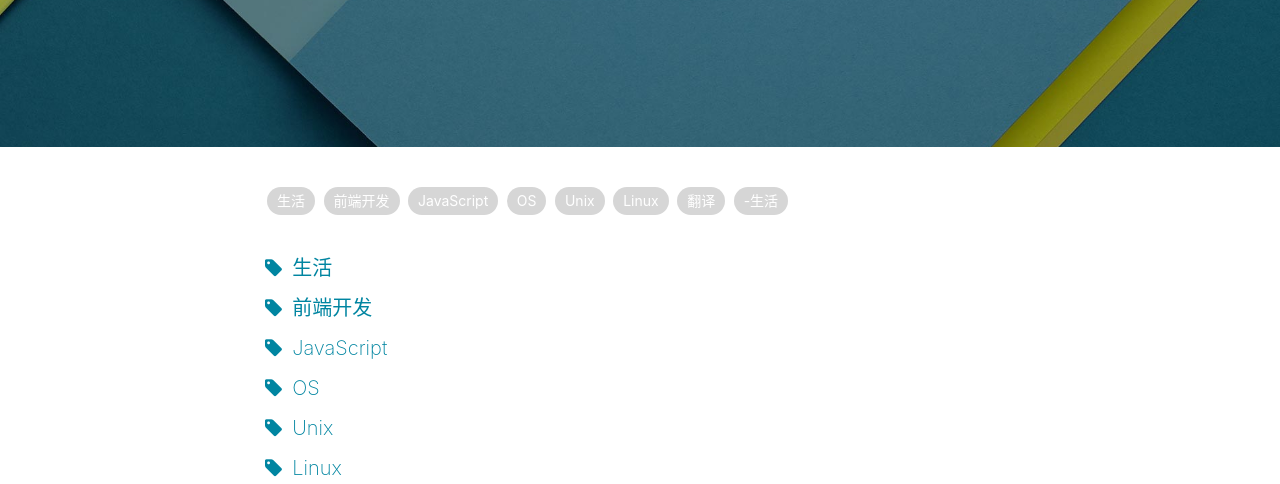
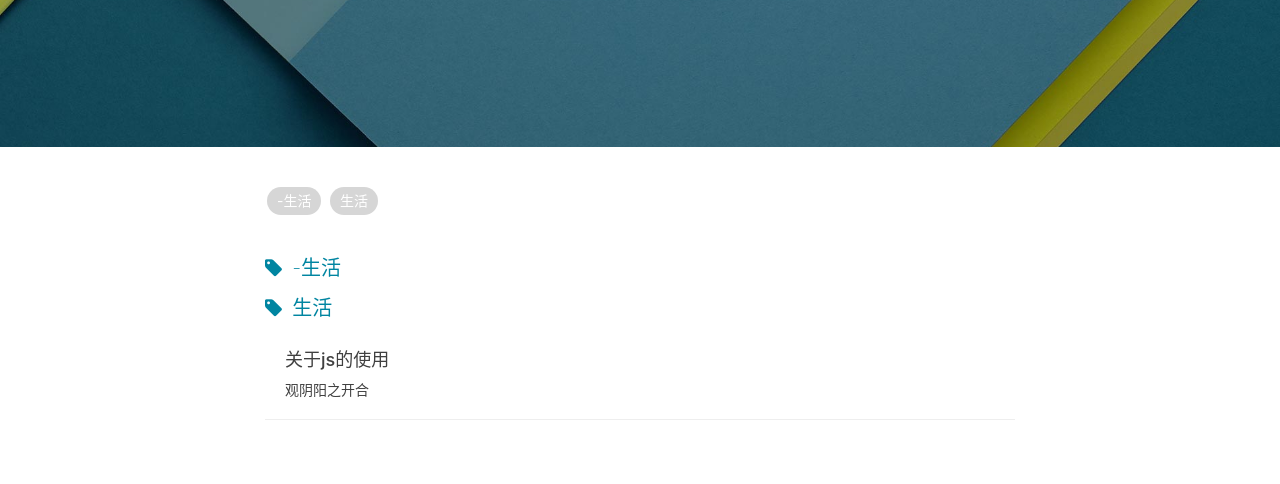
Before and after one commit to paulyung541/paulyung541.github.io, a plain HTML site: page tags/index.html in a window 1280 px wide. Shown: the part 271-755 px from the top of the page. Drawn offline with nearby package versions, Linux system fonts and the light colour scheme; files that its build step writes are made by us from their sources; files whose address does not match are found by name.

Commit message:
Site updated: 2017-05-25 09:51:07

```diff
--- a/tags/index.html
+++ b/tags/index.html
@@ -170,21 +170,9 @@
             <!-- 标签云 -->
             <div id='tag_cloud' class="tags">
 
-                    <a href="#生活" title="生活" rel="0">生活</a>
+                    <a href="#-生活" title="-生活" rel="0">-生活</a>
 
-                    <a href="#前端开发" title="前端开发" rel="0">前端开发</a>
-
-                    <a href="#JavaScript" title="JavaScript" rel="0">JavaScript</a>
-
-                    <a href="#OS" title="OS" rel="0">OS</a>
-
-                    <a href="#Unix" title="Unix" rel="0">Unix</a>
-
-                    <a href="#Linux" title="Linux" rel="0">Linux</a>
-
-                    <a href="#翻译" title="翻译" rel="0">翻译</a>
-
-                    <a href="#-生活" title="-生活" rel="1">-生活</a>
+                    <a href="#生活" title="生活" rel="1">生活</a>
 
             </div>
 
@@ -192,57 +180,15 @@
 
 
             <div class="one-tag-list">
-                <span class="fa fa-tag listing-seperator" id="生活">
-                    <span class="tag-text">生活</span>
+                <span class="fa fa-tag listing-seperator" id="-生活">
+                    <span class="tag-text">-生活</span>
                 </span>
 
             </div>
 
             <div class="one-tag-list">
-                <span class="fa fa-tag listing-seperator" id="前端开发">
-                    <span class="tag-text">前端开发</span>
-                </span>
-
-            </div>
-
-            <div class="one-tag-list">
-                <span class="fa fa-tag listing-seperator" id="JavaScript">
-                    <span class="tag-text">JavaScript</span>
-                </span>
-
-            </div>
-
-            <div class="one-tag-list">
-                <span class="fa fa-tag listing-seperator" id="OS">
-                    <span class="tag-text">OS</span>
-                </span>
-
-            </div>
-
-            <div class="one-tag-list">
-                <span class="fa fa-tag listing-seperator" id="Unix">
-                    <span class="tag-text">Unix</span>
-                </span>
-
-            </div>
-
-            <div class="one-tag-list">
-                <span class="fa fa-tag listing-seperator" id="Linux">
-                    <span class="tag-text">Linux</span>
-                </span>
-
-            </div>
-
-            <div class="one-tag-list">
-                <span class="fa fa-tag listing-seperator" id="翻译">
-                    <span class="tag-text">翻译</span>
-                </span>
-
-            </div>
-
-            <div class="one-tag-list">
-                <span class="fa fa-tag listing-seperator" id="-生活">
-                    <span class="tag-text">-生活</span>
+                <span class="fa fa-tag listing-seperator" id="生活">
+                    <span class="tag-text">生活</span>
                 </span>
 
                   <!-- <li class="listing-item">
```
Also changed, not shown: 2017/05/24/关于js的使用/index.html (+5 -4 lines), about/index.html (+1 -13 lines), index.html (+2 -13 lines), 2013/05/25/js-module-loader/post-bg-js-module.jpg (deleted), 2014/01/29/hello-2015/post-bg-2015.jpg (deleted), 2014/09/22/js-version/javascript-java.jpg (deleted), 2014/09/22/js-version/keep-calm-and-learn-javascript.png (deleted), 2014/09/22/js-version/post-bg-js-version.jpg (deleted), 2015/04/14/unix-linux-note/post-bg-unix-linux.jpg (deleted).
